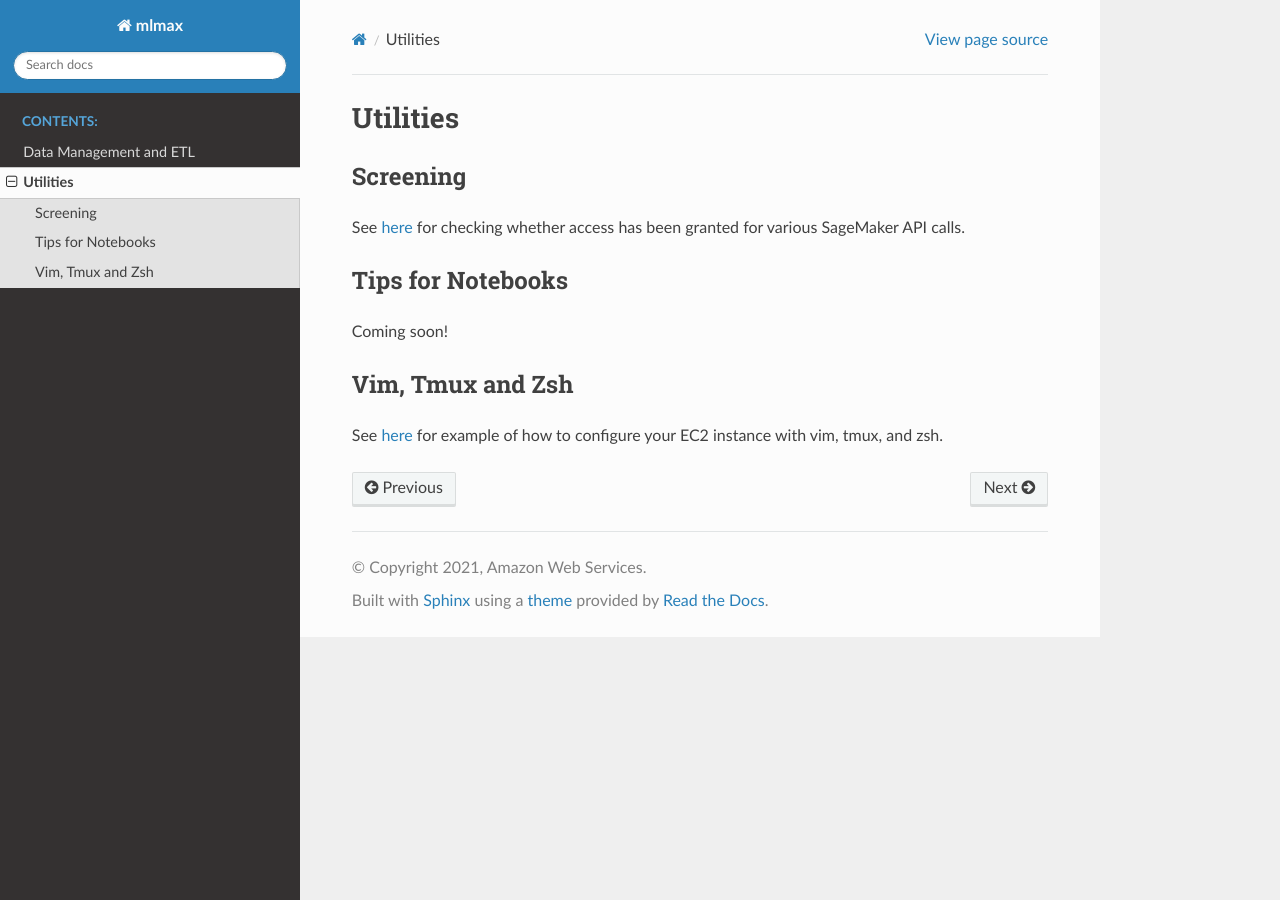
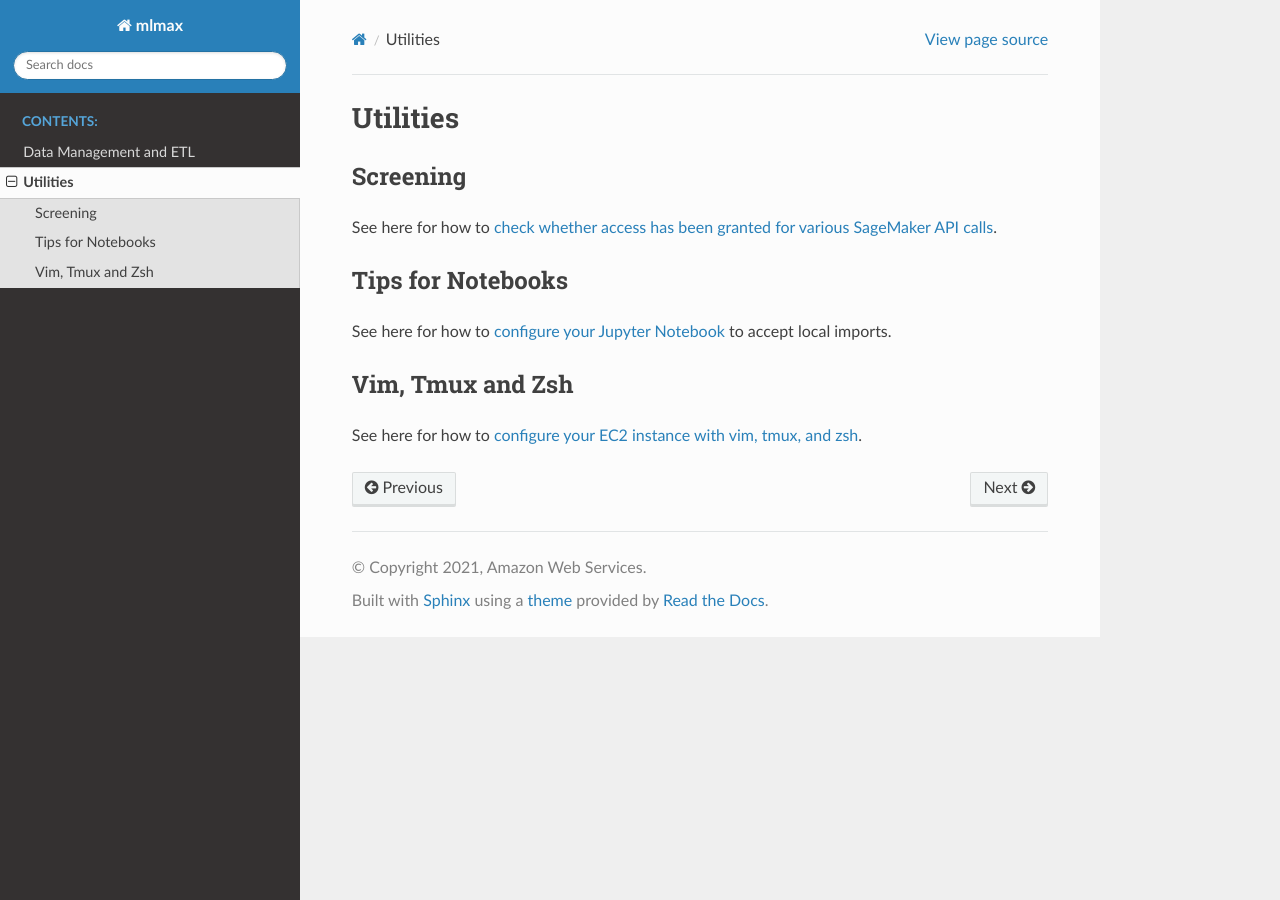
Before and after one commit to awslabs/mlmax, a Sphinx documentation site: the page built from docs/UTILITIES.md, in a window 1280 px wide. Built offline with Sphinx 7.4.7 and the Read the Docs theme 2.0.0, drawn with Linux system fonts in a browser that asks for light colours.

Commit message:
Add link to utilities for notebook configuration

```diff
--- a/docs/UTILITIES.md
+++ b/docs/UTILITIES.md
@@ -2,14 +2,12 @@
 
 ## Screening
 
-See [here](https://github.com/awslabs/mlmax/blob/main/notebooks/screening/)
-for checking whether access has been granted for various SageMaker API calls.
+See here for how to [check whether access has been granted for various SageMaker API calls](https://github.com/awslabs/mlmax/blob/main/notebooks/screening/).
 
 ## Tips for Notebooks
 
-Coming soon!
+See here for how to [configure your Jupyter Notebook](https://github.com/awslabs/mlmax/blob/main/notebooks/example_notebook.ipynb) to accept local imports.
 
 ## Vim, Tmux and Zsh
 
-See [here](https://github.com/aws-samples/ec2-data-science-vim-tmux-zsh) for
-example of how to configure your EC2 instance with vim, tmux, and zsh.
+See here for how to [configure your EC2 instance with vim, tmux, and zsh](https://github.com/aws-samples/ec2-data-science-vim-tmux-zsh).
```
